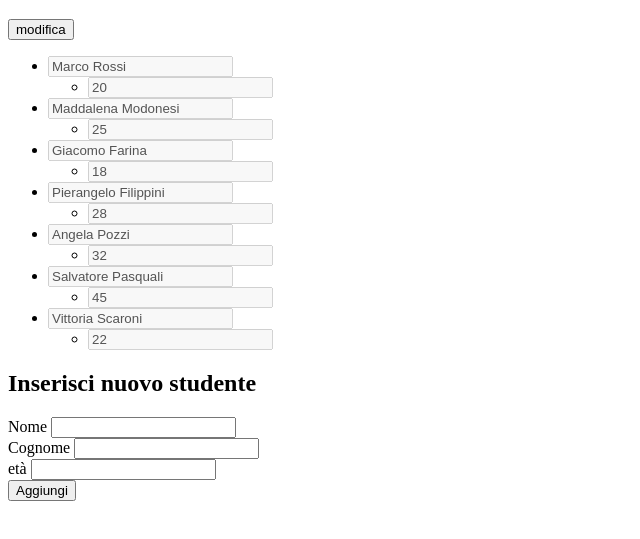
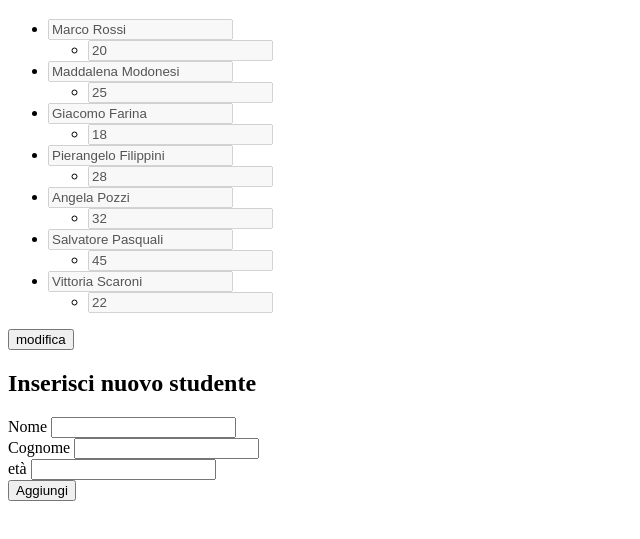
Before and after one commit to catanielena/js-oggetti-studenti, a plain HTML site: page index.html in a window 1280 px wide. Shown: the part 61-600 px from the top of the page, without its empty margins (0-640 px from the left). Drawn offline with Linux system fonts and the light colour scheme.

Commit message:
Add: comments_html

```diff
--- a/index.html
+++ b/index.html
@@ -10,12 +10,18 @@
     <body>
         <div class="wrapper">
             <h1>Classe</h1>
-            <button class="btn" id="modify">modifica</button>
-            <button class="btn btn--assign" id="assign">Carica modifiche</button>
-            <ul id="class">
-
+            <!-- class -->
+            <ul  class="wrapper__item" id="class">
             </ul>
-            <div class="form">
+            <!-- class -->
+            <!-- class-bt -->
+            <div class="wrapper__item" id="class-btn">
+                <button class="btn" id="modify">modifica</button>
+                <button class="btn btn--assign" id="assign">Carica modifiche</button>
+            </div>
+            <!-- class-bt -->
+            <!-- form -->
+            <div class="wrapper__item" id="form">
                 <h2>Inserisci nuovo studente</h2>
                 <div class="form__item">
                     <label for="name">Nome</label>
@@ -34,6 +40,8 @@
                     <span id="message"></span>
                 </div>
             </div>
+            <!-- form -->
+
         </div>
         <script src="js/main.js"></script>
     </body>
```
